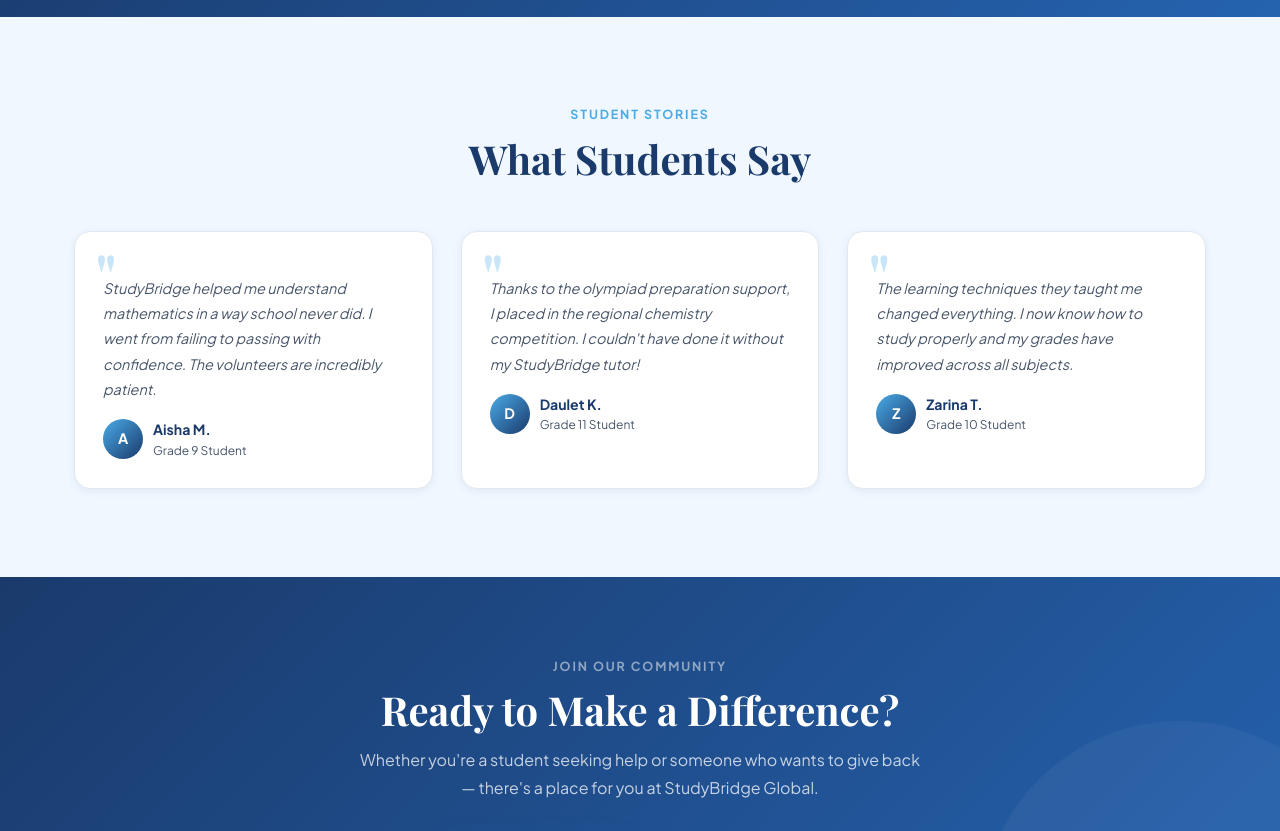
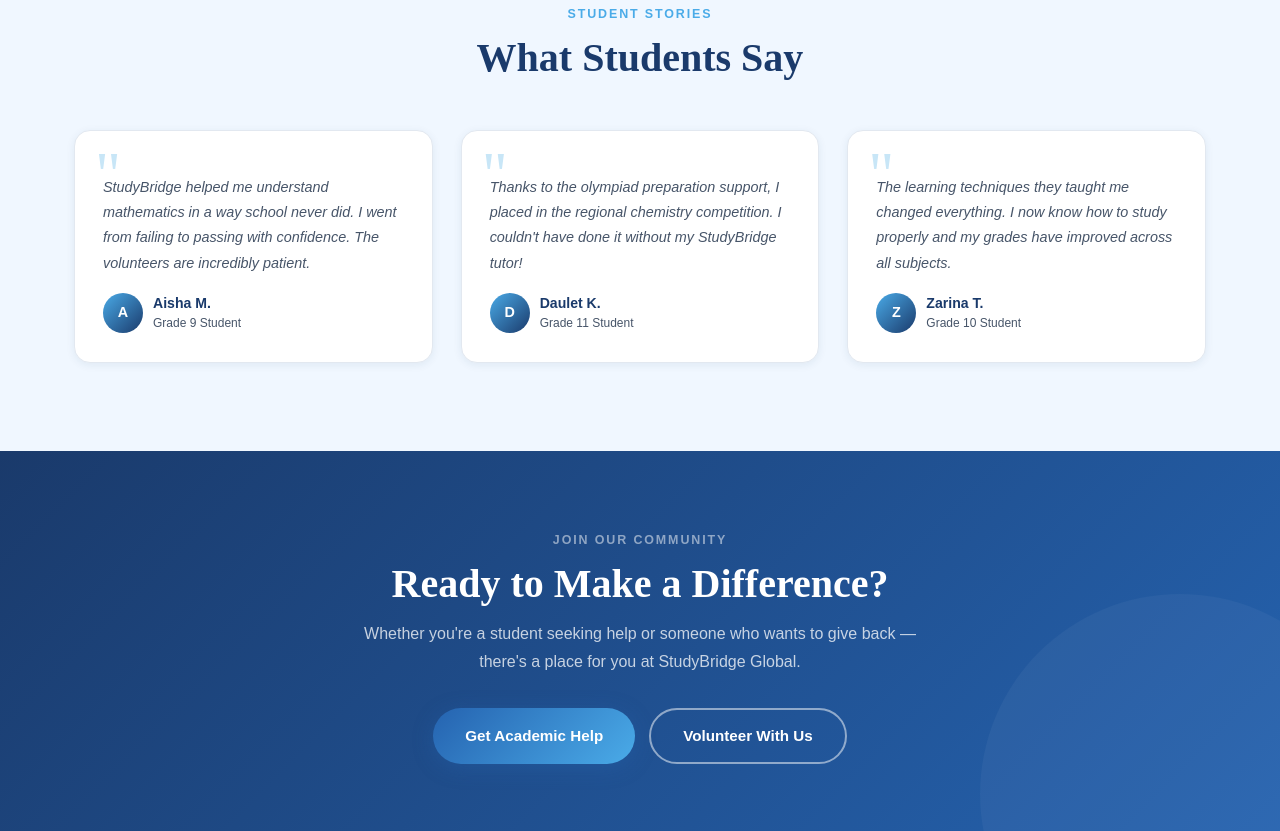
Before and after one commit to StudyBridgeGlobal/StudyBridge.github.io, a plain HTML site: page index.html in a window 1280 px wide. Shown: the part 1620-2451 px from the top of the page. Drawn offline with nearby package versions, Linux system fonts and the light colour scheme.

Commit message:
Update style.css

```diff
--- a/css/style.css
+++ b/css/style.css
@@ -2,7 +2,7 @@
    STUDYBRIDGE GLOBAL — Main Stylesheet
    ============================================ */
 
-@import url('https://fonts.googleapis.com/css2?family=Playfair+Display:wght@600;700&family=Plus+Jakarta+Sans:wght@300;400;500;600;700&display=swap');
+
 
 /* ---- CSS Variables ---- */
 :root {
```
